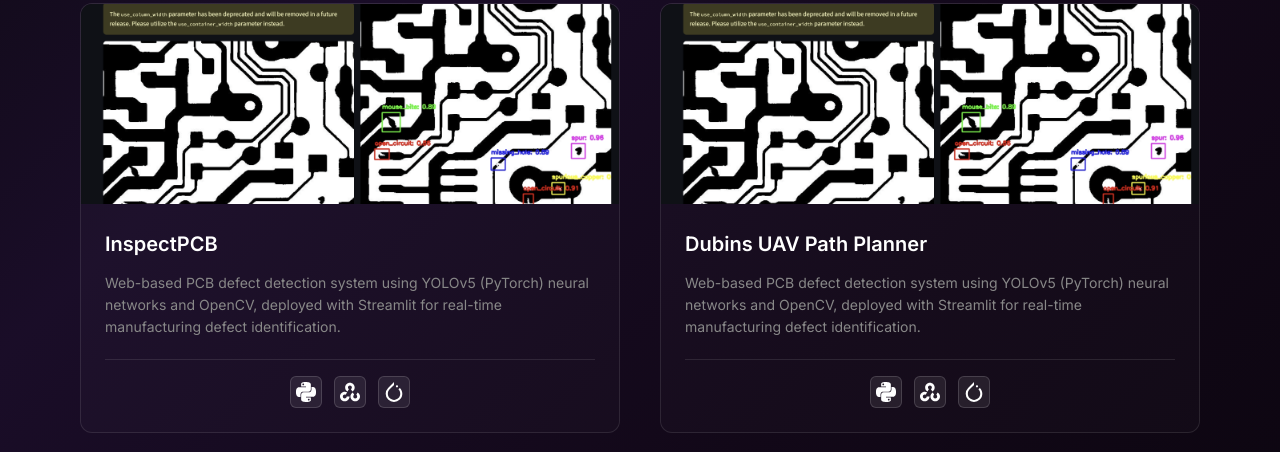
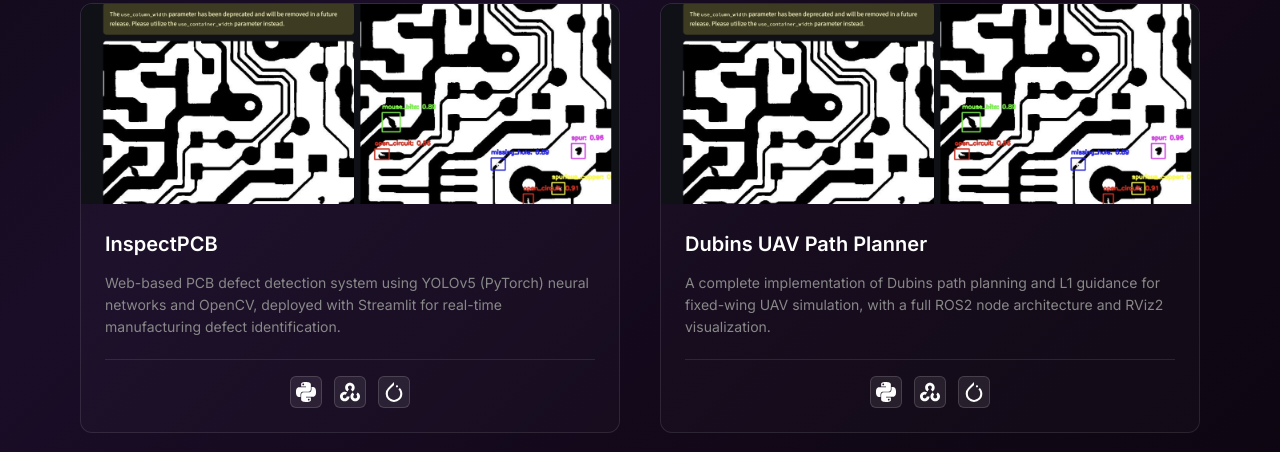
Before and after one commit to NandanV23/NandanV23, a plain HTML site: page index.html in a window 1280 px wide. Shown: the part 2667-3119 px from the top of the page. Drawn offline with Linux system fonts and the light colour scheme.

Commit message:
Updated experience

```diff
--- a/index.html
+++ b/index.html
@@ -837,7 +837,7 @@
                 <img src="images/inspectpcb_image.png" alt="InspectPCB" class="project-image">
                 <div class="project-content">
                     <h3>Dubins UAV Path Planner</h3>
-                    <p>Web-based PCB defect detection system using YOLOv5 (PyTorch) neural networks and OpenCV, deployed with Streamlit for real-time manufacturing defect identification.</p>
+                    <p>A complete implementation of Dubins path planning and L1 guidance for fixed-wing UAV simulation, with a full ROS2 node architecture and RViz2 visualization.</p>
                     <div class="tech-icons">
                         <div class="tech-icon streamlit" title="Python">
                             <img src="icons/python.svg" alt="Python" class="icon-img">
```
